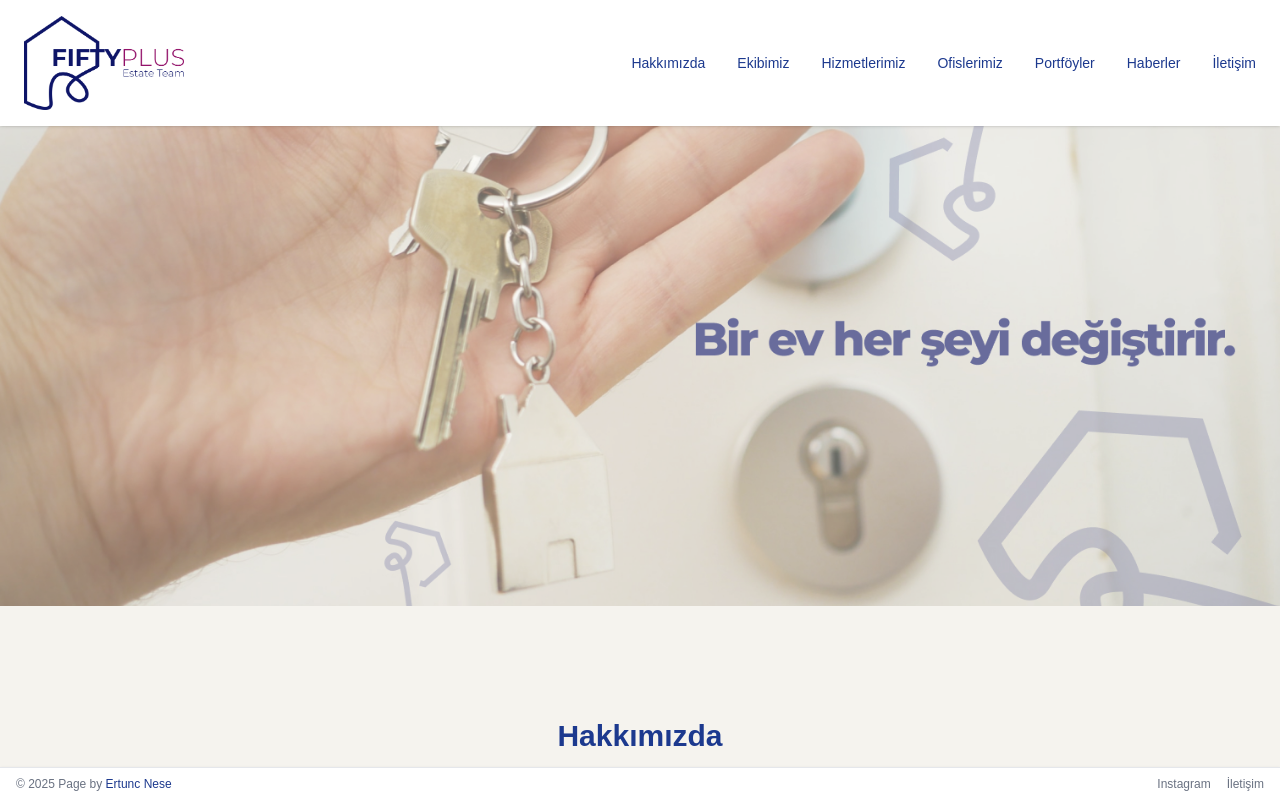
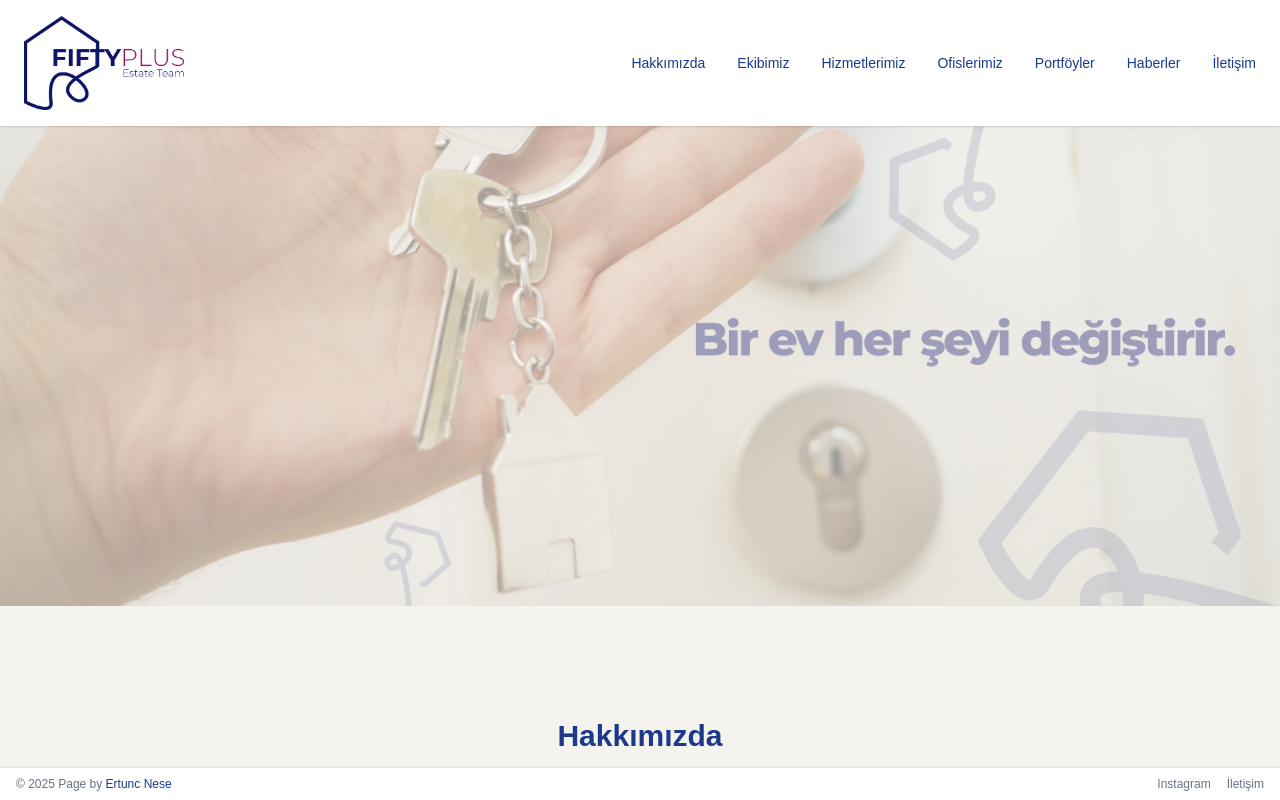
Before and after one commit to ertuncnese/fiftyplusteam, a Next.js app: page / in a window 1280 px wide. Shown: the top 800 px of the page. Built offline with nearby package versions, Linux system fonts and the light colour scheme; no server answers.

Commit message:
banner animation speed and ratio

```diff
--- a/components/BannerCarousel.tsx
+++ b/components/BannerCarousel.tsx
@@ -29,10 +29,10 @@ export default function BannerCarousel() {
         <motion.div
           key={banners[index]}
           className="absolute inset-0"
-          initial={{ opacity: 0, scale: isMobile ? 0.95 : 1.05 }}
+          initial={{ opacity: 0, scale: isMobile ? 0.55 : 1.05 }}
           animate={{ opacity: 1, scale: isMobile ? 1.1 : 1 }}
           exit={{ opacity: 0, scale: isMobile ? 1 : 1 }}
-          transition={{ duration: 5 }}
+          transition={{ duration: 3 }}
         >
           <Image
             src={banners[index]}
```
